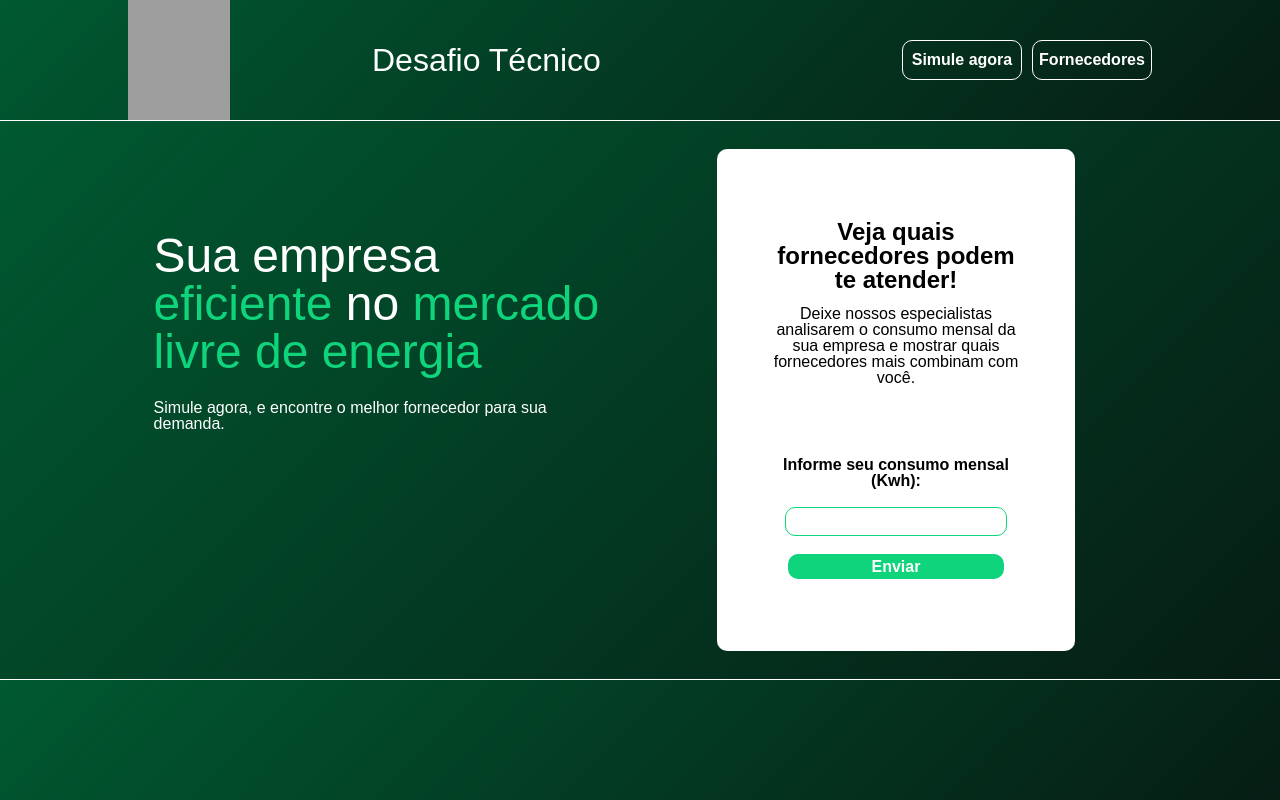
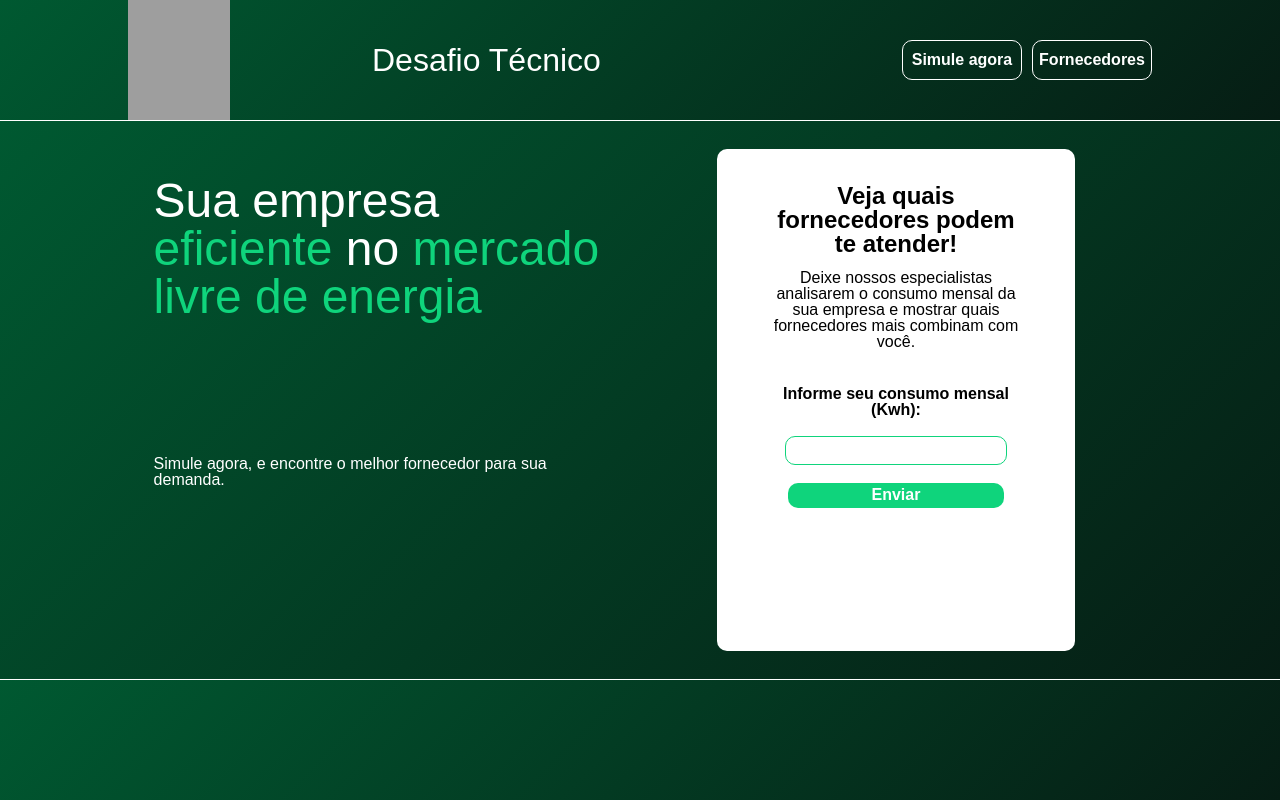
Before and after one commit to Wellz30/desafio-clarke-energia-frontend, a React (Create React App) app: page / in a window 1280 px wide. Built offline with nearby package versions, Linux system fonts and the light colour scheme; no server answers; grey boxes are pictures that could not be loaded.

Commit message:
fix: ajustes de css

```diff
--- a/src/styles/App.css
+++ b/src/styles/App.css
@@ -85,7 +85,7 @@
 
 .div-body-division-text{
   width: 90%;
-  height: 30%;
+  height: 50%;
   clear: both;
   font-size: 300%;
   font-family: sans-serif;
@@ -99,7 +99,7 @@
 .font-black{
   width: 70%;
   color: black;
-  margin-top: 20%;
+  margin-top: 10%;
   font-weight: bolder;
   font-size: 150%;
   height: 15%;
@@ -144,7 +144,7 @@
 .label-text-modal{
   color: black;
   width: 70%;
-  margin-top: 20%;
+  margin-top: 10%;
   font-family: sans-serif;
   font-weight: bolder;
   text-align: center;
```
